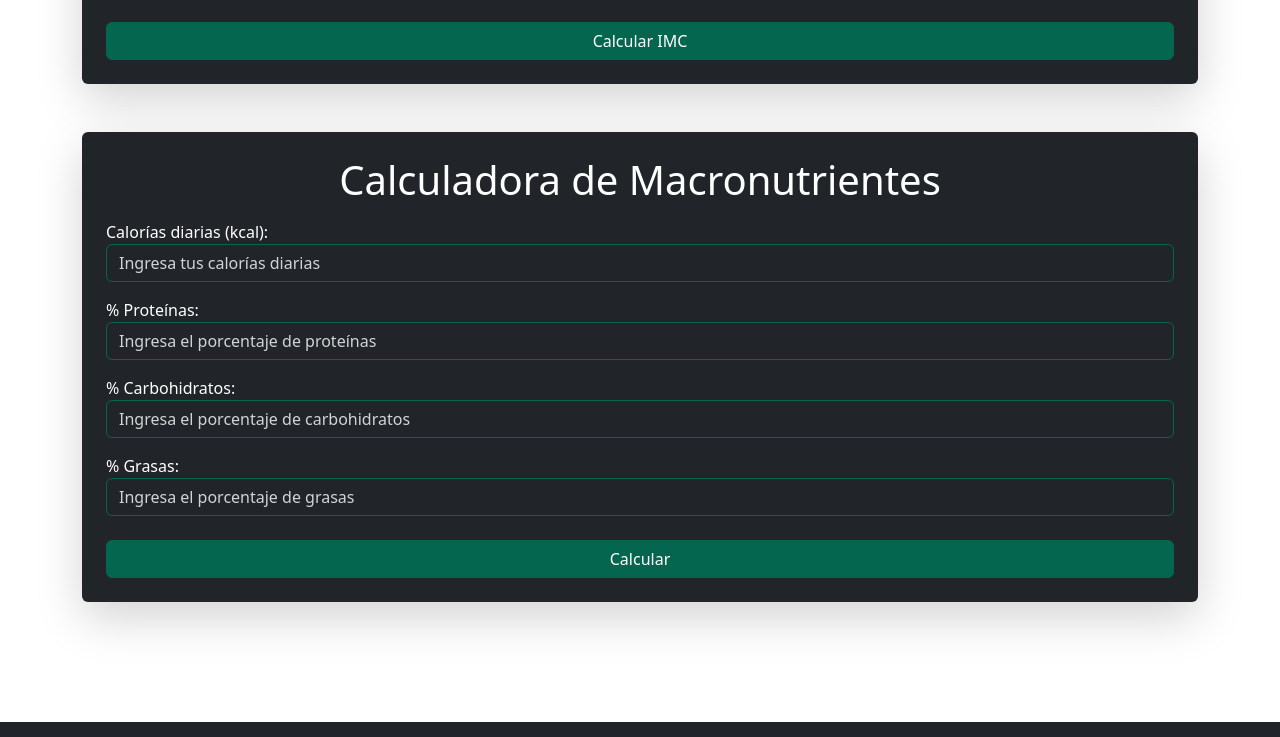
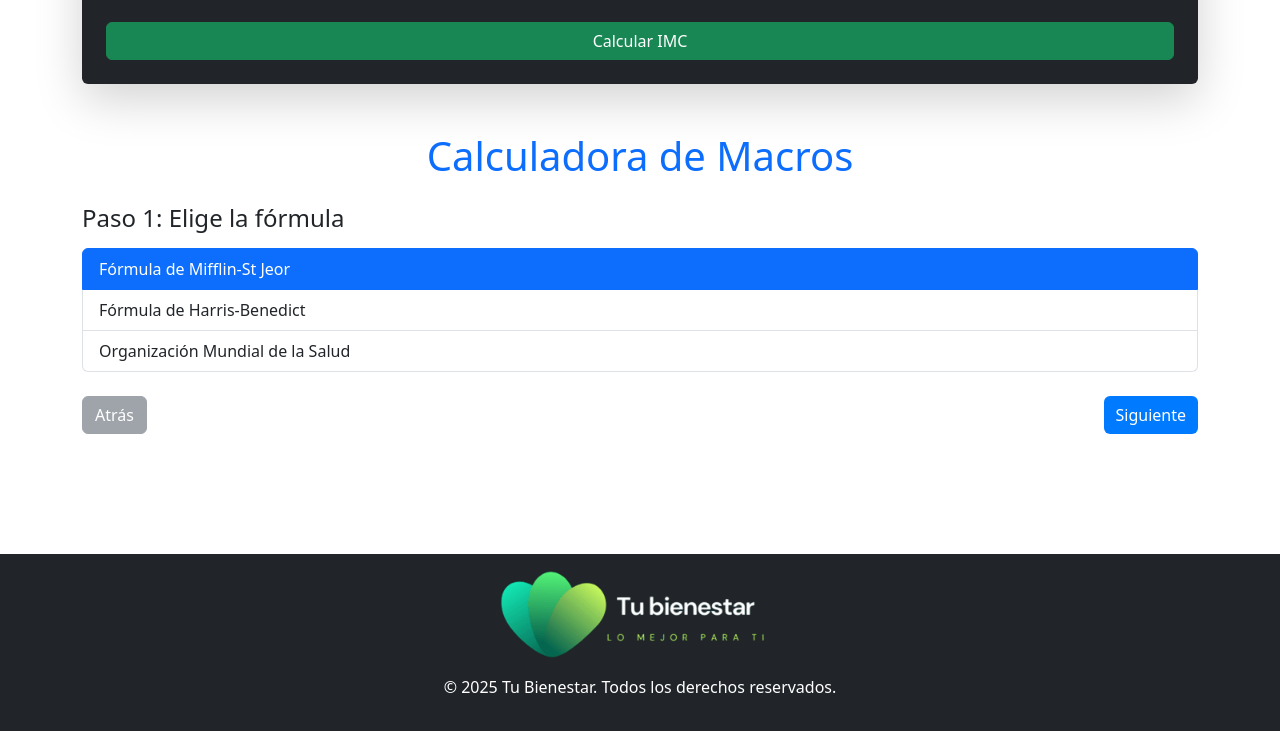
Before and after one commit to johaco/Tu-Bienestar---App, a React (Vite) app: page /calculators in a window 1280 px wide. Shown: the part 684-1421 px from the top of the page. Built offline with nearby package versions, Linux system fonts and the light colour scheme.

Commit message:
segunda version de MacrosCalculator.jsx - falta revisar las formulas y su funcionamiento correcto

```diff
--- a/src/components/MacrosCalculator.jsx
+++ b/src/components/MacrosCalculator.jsx
@@ -1,85 +1,212 @@
-import React, { useState } from "react";
-import "../styles/MacrosCalculator.css"; // Opcional: Estilos específicos para esta calculadora.
+import React from "react";
+import useMacroCalculator from "../hooks/useMacroCalculator";
 
-const MacrosCalculator = () => {
-    const [calories, setCalories] = useState("");
-    const [protein, setProtein] = useState("");
-    const [carbs, setCarbs] = useState("");
-    const [fats, setFats] = useState("");
-    const [result, setResult] = useState(null);
-
-    const calculateMacros = () => {
-        const proteinGrams = (calories * (protein / 100)) / 4; // 4 cal por gramo de proteína
-        const carbsGrams = (calories * (carbs / 100)) / 4;     // 4 cal por gramo de carbohidrato
-        const fatsGrams = (calories * (fats / 100)) / 9;       // 9 cal por gramo de grasa
-
-        setResult({
-            protein: proteinGrams.toFixed(2),
-            carbs: carbsGrams.toFixed(2),
-            fats: fatsGrams.toFixed(2),
-        });
-    };
+const MacroCalculator = () => {
+    const {
+        step,
+        formula,
+        setFormula,
+        basicInfo,
+        setBasicInfo,
+        activityLevel,
+        setActivityLevel,
+        goal,
+        setGoal,
+        results,
+        nextStep,
+        prevStep,
+        calculateResults,
+    } = useMacroCalculator();
 
     return (
         <div className="container mt-5">
-            <div className="card-dark shadow-lg p-4 bg-dark text-white rounded">
-                <h1 className="text-center">Calculadora de Macronutrientes</h1>
-                <div className="form-group mt-3">
-                    <label>Calorías diarias (kcal):</label>
+            <h1 className="text-center text-primary mb-4">Calculadora de Macros</h1>
+
+            {/* Paso 1: Elige la fórmula */}
+            {step === 1 && (
+                <div>
+                    <h2 className="h4 mb-3">Paso 1: Elige la fórmula</h2>
+                    <div className="list-group">
+                        {["mifflin", "harris-benedict", "oms"].map((formulaType) => (
+                            <button
+                                key={formulaType}
+                                onClick={() => setFormula(formulaType)}
+                                className={`list-group-item list-group-item-action ${
+                                    formula === formulaType ? "active" : ""
+                                }`}
+                            >
+                                {formulaType === "mifflin" && "Fórmula de Mifflin-St Jeor"}
+                                {formulaType === "harris-benedict" && "Fórmula de Harris-Benedict"}
+                                {formulaType === "oms" && "Organización Mundial de la Salud"}
+                            </button>
+                        ))}
+                    </div>
+                </div>
+            )}
+
+            {/* Paso 2: Información Básica */}
+            {step === 2 && (
+                <div>
+                    <h2 className="h4 mb-3">Paso 2: Información básica</h2>
+                    <form>
+                        <div className="mb-3">
+                            <label className="form-label">Sexo</label>
+                            <select
+                                value={basicInfo.sex}
+                                onChange={(e) =>
+                                    setBasicInfo({ ...basicInfo, sex: e.target.value })
+                                }
+                                className="form-select"
+                            >
+                                <option value="male">Hombre</option>
+                                <option value="female">Mujer</option>
+                            </select>
+                        </div>
+                        <div className="row">
+                            <div className="col-md-6 mb-3">
+                                <label className="form-label">Edad (años)</label>
                                 <input
                                     type="number"
-                        className="form-control bg-dark"
-                        placeholder="Ingresa tus calorías diarias"
-                        value={calories}
-                        onChange={(e) => setCalories(e.target.value)}
+                                    value={basicInfo.age}
+                                    onChange={(e) =>
+                                        setBasicInfo({ ...basicInfo, age: e.target.value })
+                                    }
+                                    className="form-control"
                                 />
                             </div>
-                <div className="form-group mt-3">
-                    <label>% Proteínas:</label>
+                            <div className="col-md-6 mb-3">
+                                <label className="form-label">Altura (cm)</label>
                                 <input
                                     type="number"
-                        className="form-control bg-dark"
-                        placeholder="Ingresa el porcentaje de proteínas"
-                        value={protein}
-                        onChange={(e) => setProtein(e.target.value)}
+                                    value={basicInfo.height}
+                                    onChange={(e) =>
+                                        setBasicInfo({ ...basicInfo, height: e.target.value })
+                                    }
+                                    className="form-control"
                                 />
                             </div>
-                <div className="form-group mt-3">
-                    <label>% Carbohidratos:</label>
+                        </div>
+                        <div className="mb-3">
+                            <label className="form-label">Peso (kg)</label>
                             <input
                                 type="number"
-                        className="form-control bg-dark"
-                        placeholder="Ingresa el porcentaje de carbohidratos"
-                        value={carbs}
-                        onChange={(e) => setCarbs(e.target.value)}
+                                value={basicInfo.weight}
+                                onChange={(e) =>
+                                    setBasicInfo({ ...basicInfo, weight: e.target.value })
+                                }
+                                className="form-control"
                             />
                         </div>
-                <div className="form-group mt-3">
-                    <label>% Grasas:</label>
-                    <input
-                        type="number"
-                        className="form-control bg-dark"
-                        placeholder="Ingresa el porcentaje de grasas"
-                        value={fats}
-                        onChange={(e) => setFats(e.target.value)}
-                    />
+                    </form>
                 </div>
+            )}
+
+            {/* Paso 3: Nivel de Actividad */}
+            {step === 3 && (
+                <div>
+                    <h2 className="h4 mb-3">Paso 3: Nivel de actividad (NEAT)</h2>
+                    <div className="list-group">
+                        {[
+                            { value: "sedentary", text: "Sedentario" },
+                            { value: "light", text: "Ligero" },
+                            { value: "moderate", text: "Moderado" },
+                            { value: "active", text: "Activo" },
+                            { value: "veryActive", text: "Muy activo" },
+                            { value: "extremelyActive", text: "Extremadamente activo" },
+                        ].map(({ value, text }) => (
                             <button
-                    className="btn btn-success mt-4 w-100"
-                    onClick={calculateMacros}
+                                key={value}
+                                onClick={() => setActivityLevel(value)}
+                                className={`list-group-item list-group-item-action ${
+                                    activityLevel === value ? "active" : ""
+                                }`}
+                            >
+                                {text}
+                            </button>
+                        ))}
+                    </div>
+                </div>
+            )}
+
+            {/* Paso 4: Elige tu objetivo */}
+            {step === 4 && (
+                <div>
+                    <h2 className="h4 mb-3">Paso 4: Elige tu objetivo</h2>
+                    <div className="list-group">
+                        {[
+                            { value: "maintain", text: "Mantener peso" },
+                            { value: "lose", text: "Perder peso" },
+                            { value: "lose-aggressive", text: "Perder peso de forma agresiva" },
+                            { value: "gain", text: "Ganar peso" },
+                            { value: "gain-aggressive", text: "Ganar peso de forma agresiva" },
+                        ].map(({ value, text }) => (
+                            <button
+                                key={value}
+                                onClick={() => setGoal(value)}
+                                className={`list-group-item list-group-item-action ${
+                                    goal === value ? "active" : ""
+                                }`}
+                            >
+                                {text}
+                            </button>
+                        ))}
+                    </div>
+                </div>
+            )}
+
+            {/* Paso 5: Resultados */}
+            {step === 5 && results && (
+                <div>
+                    <h2 className="h4 mb-3">Estos son tus resultados:</h2>
+                    <div className="card">
+                        <div className="card-body">
+                            <p>
+                                <strong>Tasa de metabolismo basal (BMR):</strong> {results.bmr} kcal
+                            </p>
+                            <p>
+                                <strong>Objetivo de consumo calórico por día:</strong> {results.dailyCalories} kcal
+                            </p>
+                            <p>
+                                <strong>Balance de macronutrientes:</strong>
+                            </p>
+                            <ul>
+                                <li>Grasas: {results.macros.fat} g</li>
+                                <li>Proteína: {results.macros.protein} g</li>
+                                <li>Carbohidratos: {results.macros.carbs} g</li>
+                            </ul>
+                        </div>
+                    </div>
+                </div>
+            )}
+
+            {/* Controles de Navegación */}
+            <div className="d-flex justify-content-between mt-4">
+                <button
+                    onClick={prevStep}
+                    className="btn btn-secondary"
+                    disabled={step === 1}
+                >
+                    Atrás
+                </button>
+                {step < 4 && (
+                    <button
+                        onClick={nextStep}
+                        className="btn btn-primary"
+                    >
+                        Siguiente
+                    </button>
+                )}
+                {step === 4 && (
+                    <button
+                        onClick={calculateResults}
+                        className="btn btn-success"
                     >
                         Calcular
                     </button>
-                {result && (
-                    <div className="alert alert-info mt-4">
-                        <p>Proteínas: <strong>{result.protein} g</strong></p>
-                        <p>Carbohidratos: <strong>{result.carbs} g</strong></p>
-                        <p>Grasas: <strong>{result.fats} g</strong></p>
-                    </div>
                 )}
             </div>
         </div>
     );
 };
 
-export default MacrosCalculator;
+export default MacroCalculator;
--- /dev/null
+++ b/src/hooks/useMacroCalculator.js
@@ -0,0 +1,106 @@
+import { useState } from "react";
+
+const useMacroCalculator = () => {
+    const [step, setStep] = useState(1);
+    const [formula, setFormula] = useState("mifflin");
+    const [basicInfo, setBasicInfo] = useState({
+        sex: "male",
+        age: "",
+        height: "",
+        weight: "",
+    });
+    const [activityLevel, setActivityLevel] = useState("sedentary");
+    const [goal, setGoal] = useState("maintain");
+    const [results, setResults] = useState(null);
+    const [error, setError] = useState("");
+
+    const nextStep = () => setStep((prev) => Math.min(prev + 1, 5));
+    const prevStep = () => setStep((prev) => Math.max(prev - 1, 1));
+
+    const calculateResults = () => {
+        const { sex, age, height, weight } = basicInfo;
+
+        // Convertir los valores a números
+        const numericAge = parseFloat(age);
+        const numericHeight = parseFloat(height);
+        const numericWeight = parseFloat(weight);
+
+        // Validar entradas
+        if (
+            isNaN(numericAge) || numericAge <= 0 ||
+            isNaN(numericHeight) || numericHeight <= 0 ||
+            isNaN(numericWeight) || numericWeight <= 0
+        ) {
+            setError("Por favor, ingresa valores numéricos válidos en todos los campos.");
+            return;
+        }
+
+        setError(""); // Limpiar errores previos
+
+        let bmr = 0;
+
+        // Fórmulas para calcular el BMR
+        if (formula === "mifflin") {
+            bmr =
+                sex === "male"
+                    ? 10 * numericWeight + 6.25 * numericHeight - 5 * numericAge + 5
+                    : 10 * numericWeight + 6.25 * numericHeight - 5 * numericAge - 161;
+        } else if (formula === "harris-benedict") {
+            bmr =
+                sex === "male"
+                    ? 88.362 + 13.397 * numericWeight + 4.799 * numericHeight - 5.677 * numericAge
+                    : 447.593 + 9.247 * numericWeight + 3.098 * numericHeight - 4.330 * numericAge;
+        } else if (formula === "oms") {
+            bmr = numericWeight * 24; // Ejemplo simple para la fórmula de OMS
+        }
+
+        const activityMultiplier = {
+            sedentary: 1.2,
+            light: 1.375,
+            moderate: 1.55,
+            active: 1.725,
+            veryActive: 1.9,
+        };
+
+        const dailyCalories = bmr * (activityMultiplier[activityLevel] || 1.2);
+        const macros = calculateMacros(dailyCalories, goal);
+
+        setResults({ bmr: Math.round(bmr), dailyCalories: Math.round(dailyCalories), macros });
+        setStep(5);
+    };
+
+    const calculateMacros = (calories, goal) => {
+        const goalRatios = {
+            maintain: { protein: 0.3, fat: 0.25, carbs: 0.45 },
+            lose: { protein: 0.35, fat: 0.3, carbs: 0.35 },
+            gain: { protein: 0.25, fat: 0.2, carbs: 0.55 },
+        };
+
+        const { protein, fat, carbs } = goalRatios[goal] || goalRatios.maintain;
+
+        return {
+            protein: Math.round((calories * protein) / 4),
+            fat: Math.round((calories * fat) / 9),
+            carbs: Math.round((calories * carbs) / 4),
+        };
+    };
+
+    return {
+        step,
+        formula,
+        setFormula,
+        basicInfo,
+        setBasicInfo,
+        activityLevel,
+        setActivityLevel,
+        goal,
+        setGoal,
+        results,
+        nextStep,
+        prevStep,
+        calculateResults,
+        error,
+    };
+};
+
+export default useMacroCalculator;
```
Lines whose indentation alone changed are shown as unchanged.
